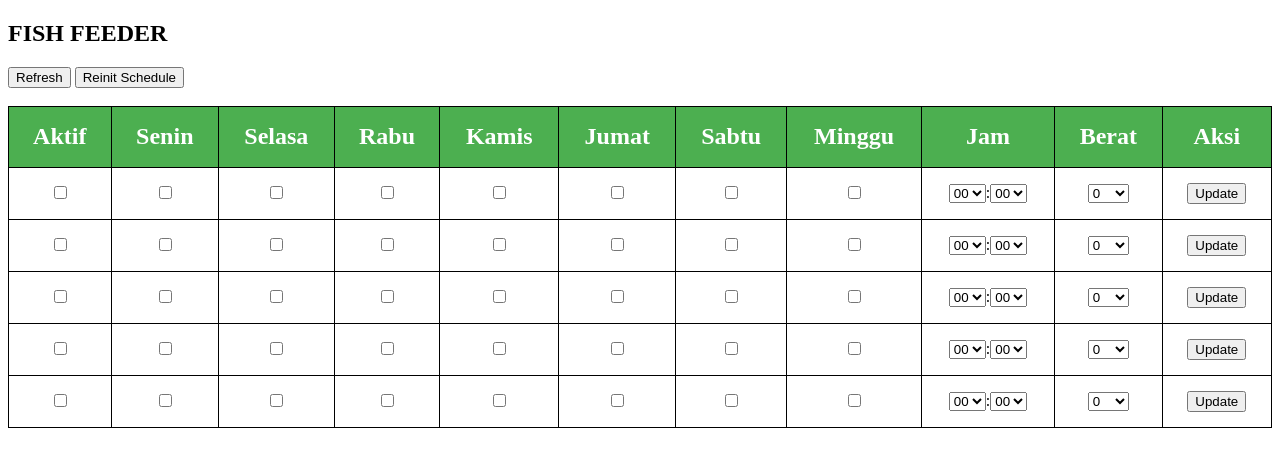
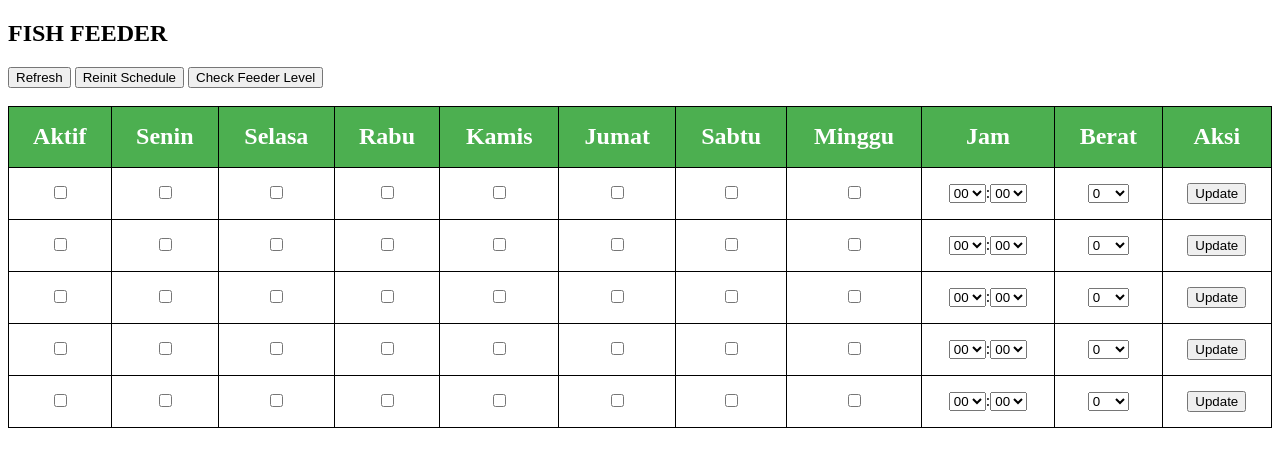
Before and after one commit to ekapujiw2002/fish-feeder-raspi, a plain HTML site: page www/index.html in a window 1280 px wide. Drawn offline with Linux system fonts and the light colour scheme.

Commit message:
Add check feeder level

```diff
--- a/www/index.html
+++ b/www/index.html
@@ -44,7 +44,9 @@
 <body>
 	<h2>FISH FEEDER</h2>
 	<button onclick="get_schedule_list();">Refresh</button>
-	<button onclick="reinit_schedule_list();">Reinit Schedule</button><br/><br/>
+	<button onclick="reinit_schedule_list();">Reinit Schedule</button>
+	<button onclick="check_level_feeder();">Check Feeder Level</button>
+	<br/><br/>
 	<table>
 		<thead>
 			<tr>
@@ -216,6 +218,28 @@
 			);
 		}
 
+		function check_level_feeder(){
+			$.getJSON(
+				'api',
+				{
+					'c':4
+				},
+				function(responx){
+					if(parseInt(responx.error)==0){
+						alert('Check feeder level OK = '+parseInt(responx.level) +'%')
+					}
+					else{
+						alert('Check feeder level failed ('+responx.error+')')
+					}
+				}
+			)
+			.fail(
+				function(){
+					alert('Check feeder level failed!!!');
+				}
+			);
+		}
+
 		$(document).ready(
 			function(){
 				init_table_schedule();
```
